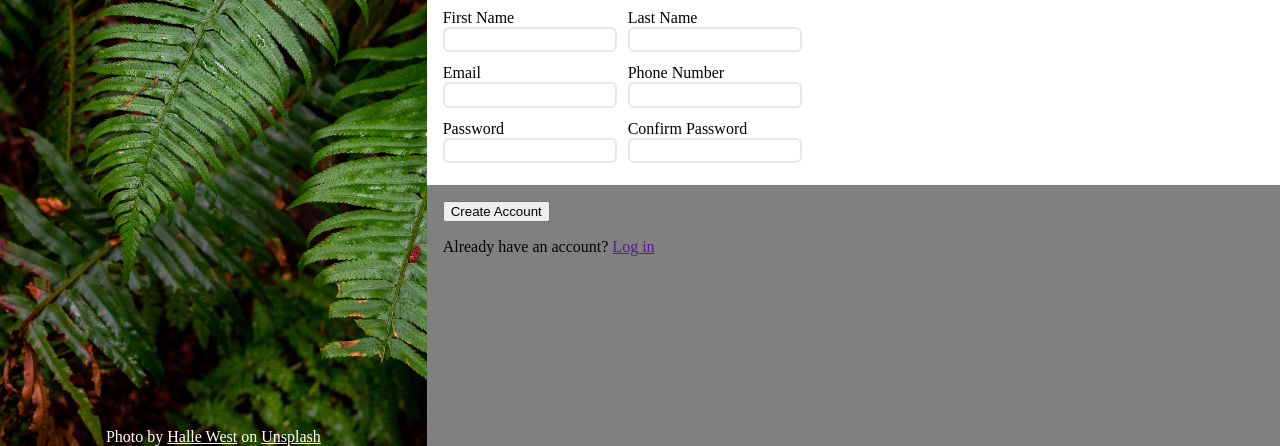
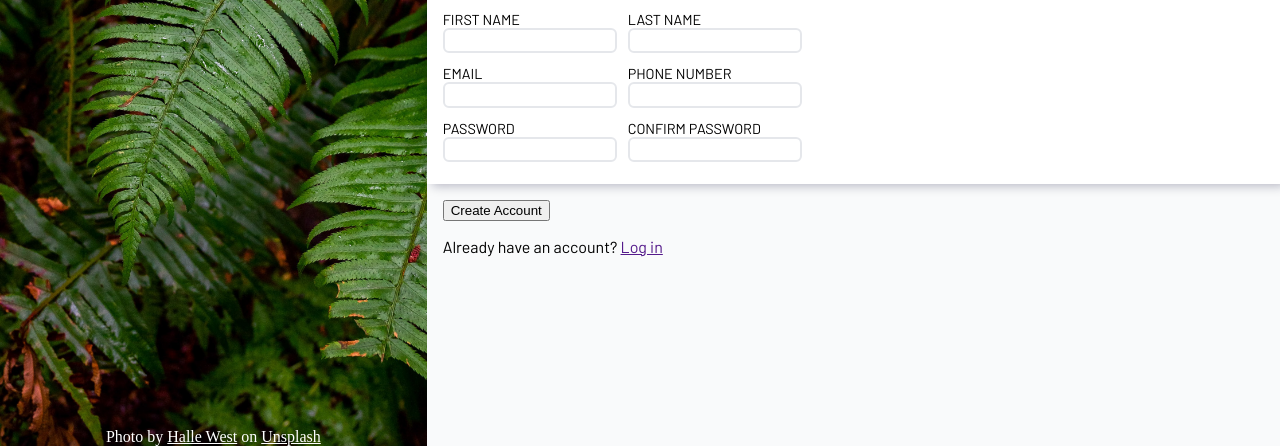
Before and after one commit to IBRlNGTHERUCKUS/sign-up-page, a plain HTML site: page index.html in a window 1280 px wide. Shown: the part 354-800 px from the top of the page. Drawn offline with Linux system fonts and the light colour scheme.

Commit message:
Adjust left size, change font and add box-shadow to middle

```diff
--- a/index.html
+++ b/index.html
@@ -24,31 +24,31 @@
                 <h1><b>Let's do this!</b></h1>
                 <div class="form-row">
                     <div class="form-item">
-                        <label for="first-name">First Name</label>
+                        <label for="first-name">FIRST NAME</label>
                         <input id="first-name" name="first-name" type="text">
                     </div>
                     <div class="form-item">
-                        <label for="last-name">Last Name</label>
+                        <label for="last-name">LAST NAME</label>
                         <input id="last-name" name="last-name" type="text">
                     </div>
                 </div>
                 <div class="form-row">
                     <div class="form-item">
-                        <label for="email">Email</label>
+                        <label for="email">EMAIL</label>
                         <input id="email" name="email" type="text">
                     </div>
                     <div class="form-item">
-                        <label for="phone-number">Phone Number</label>
+                        <label for="phone-number">PHONE NUMBER</label>
                         <input id="phone-number" name="phone-number" type="text">
                     </div>
                 </div>
                 <div class="form-row">
                     <div class="form-item">
-                        <label for="password">Password</label>
+                        <label for="password">PASSWORD</label>
                         <input id="password" name="password" type="text">
                     </div>
                     <div class="form-item">
-                        <label for="confirm-password">Confirm Password</label>
+                        <label for="confirm-password">CONFIRM PASSWORD</label>
                         <input id="confirm-password" name="password-confirm" type="text">
                     </div>
                 </div>
--- a/styles.css
+++ b/styles.css
@@ -1,5 +1,10 @@
 :root {
     --darker-white: #f9fafb;
+}
+
+@font-face {
+    font-family: Barlow-Regular;
+    src: url(./fonts/Barlow-Regular.ttf);
 }
 
 body {
@@ -14,7 +19,7 @@ body {
     background: url(./images/halie-west-25xggax4bSA-unsplash.jpg);
     background-size:cover;
     background-repeat: no-repeat;
-    min-width: 300px;
+    min-width: 150px;
     position: relative;
 }
 
@@ -42,11 +47,11 @@ body {
     flex: 2;
     display: flex;
     flex-direction: column;
+    font-family: Barlow-Regular;
 }
 
 .top, .bottom {
     background-color: var(--darker-white);
-    background-color: grey;
     display: flex;
     flex-direction: column;
 }
@@ -60,6 +65,11 @@ body {
     justify-content: flex-end;
 }
 
+.middle {
+    box-shadow: 5px 2px 10px rgba(3, 4, 46, 0.27);
+    z-index: 0;
+}
+
 .bottom button {
     width: fit-content;
 }
@@ -71,6 +81,7 @@ body {
 
 .form-item {
     padding: 6px 0;
+    font-size: 0.9rem;
 }
 
 label {
```
Also changed, not shown: fonts/Barlow-Black.otf (added), fonts/Barlow-Regular.ttf (added).
